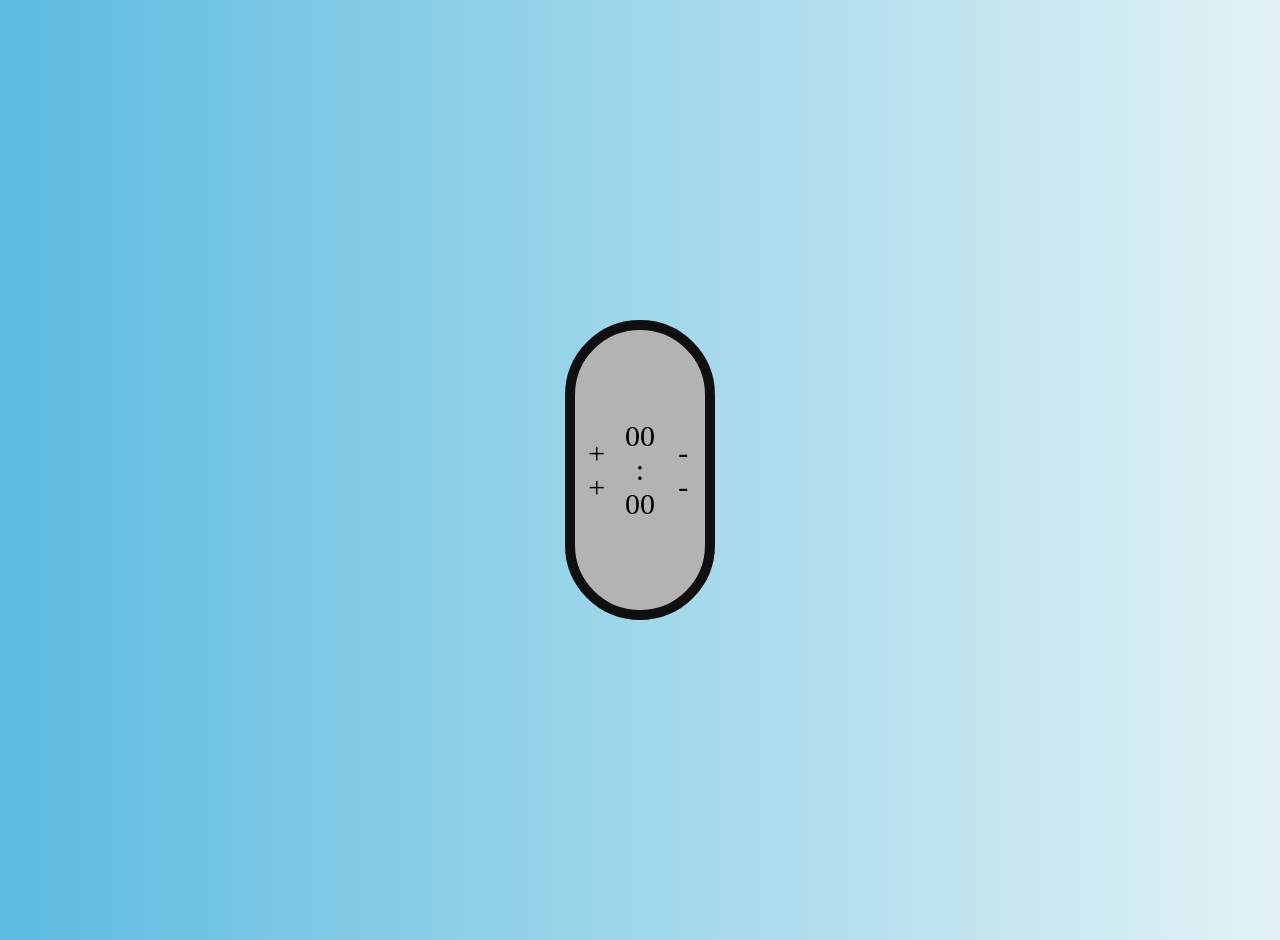
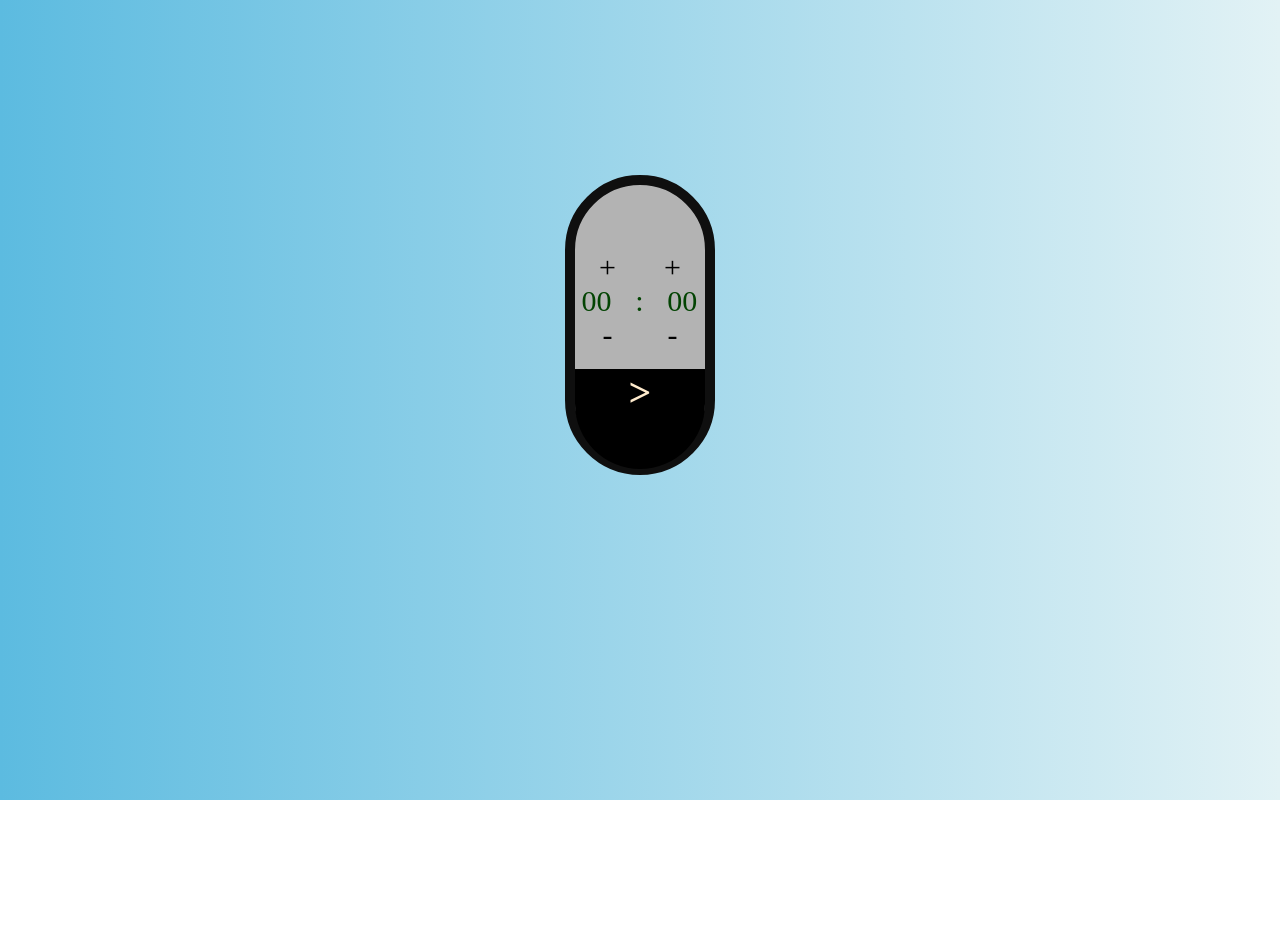
Before and after one commit to gelherme/Cronometro, a plain HTML site: page index.html in a window 1280 px wide. After the commit the page ends 800 px from the top, so only its background shows below. Drawn offline with Linux system fonts and the light colour scheme.

Commit message:
style ready

```diff
--- a/Estilo/style.css
+++ b/Estilo/style.css
@@ -10,25 +10,50 @@ body {
 
 }
 
+.container{
+    display: flex;
+    justify-content: center;
+    align-items:center;
+    height: 650px;
+
+
+}
+
 section.interface {
-    display: flex;
-    align-items: center;
     width: 150px;
     height: 300px;
     font-size: 30px;
-    margin: 25% auto;
     text-align: center;
     background-color: rgb(179, 179, 179);
     border-radius: 100px;
     border: 10px solid rgb(15, 15, 15)
 }
 
-.cima{
-    width: 100%;
+.botao{
+    font-size: 30px;
+    display: flex;
+    flex-wrap: wrap;
+    align-items:center;
+    margin-top: 50%;
+
 }
-.meio{
-    width: 100%;
+
+.botao p{
+    width: 50%;
+
 }
-.baixo{
-    width: 100%;
+
+.botao p.zero{
+    width: 33%;
+    color: rgb(3, 68, 3);
 }
+
+.play{
+    font-size: 40px;
+    color: blanchedalmond;
+    margin-top: 13%;
+    height: 100px;
+    border-bottom-left-radius: 100px;
+    border-bottom-right-radius: 100px;
+    background-color: black;
+}
--- a/index.html
+++ b/index.html
@@ -8,24 +8,22 @@
     <title>Cronômetro</title>
 </head>
 <body>
+    <div class="container">
+        <section class="interface">
+            <div class="botao">
+                <p>+</p>
+                <p>+</p>
+                <p class="zero">00</p>
+                <p class="zero">:</p>
+                <p class="zero">00</p>
+                <p>-</p>
+                <p>-</p>
+            </div><!--botao-->
+            <p class="play"><b>></b></p>
 
-    <section class="interface">
-        <div class="cima">
-            <div id="esquerda-cima" class="seta-esquerda-cima">+</div>
-            <div id="direita-cima" class="seta-direita-cima">+</div>
-        </div><!--cima-->
-        <div class="meio">
-            <span>00</span>
-            <span>:</span>
-            <span>00</span>
-        </div><!--meio-->
-            <div class="baixo">
-            <div id="esquerda-baixo" class="seta-esquerda-baixo">-</div>
-            <div id="direita-baixo" class="seta-direita-baixo">-</div>
-        </div><!--baixo-->
-        <div id="play" class="play"></div>
 
-    </section><!--interface-->
+        </section><!--interface-->
+    </div><!--container-->
 
 </body>
 </html>
```
